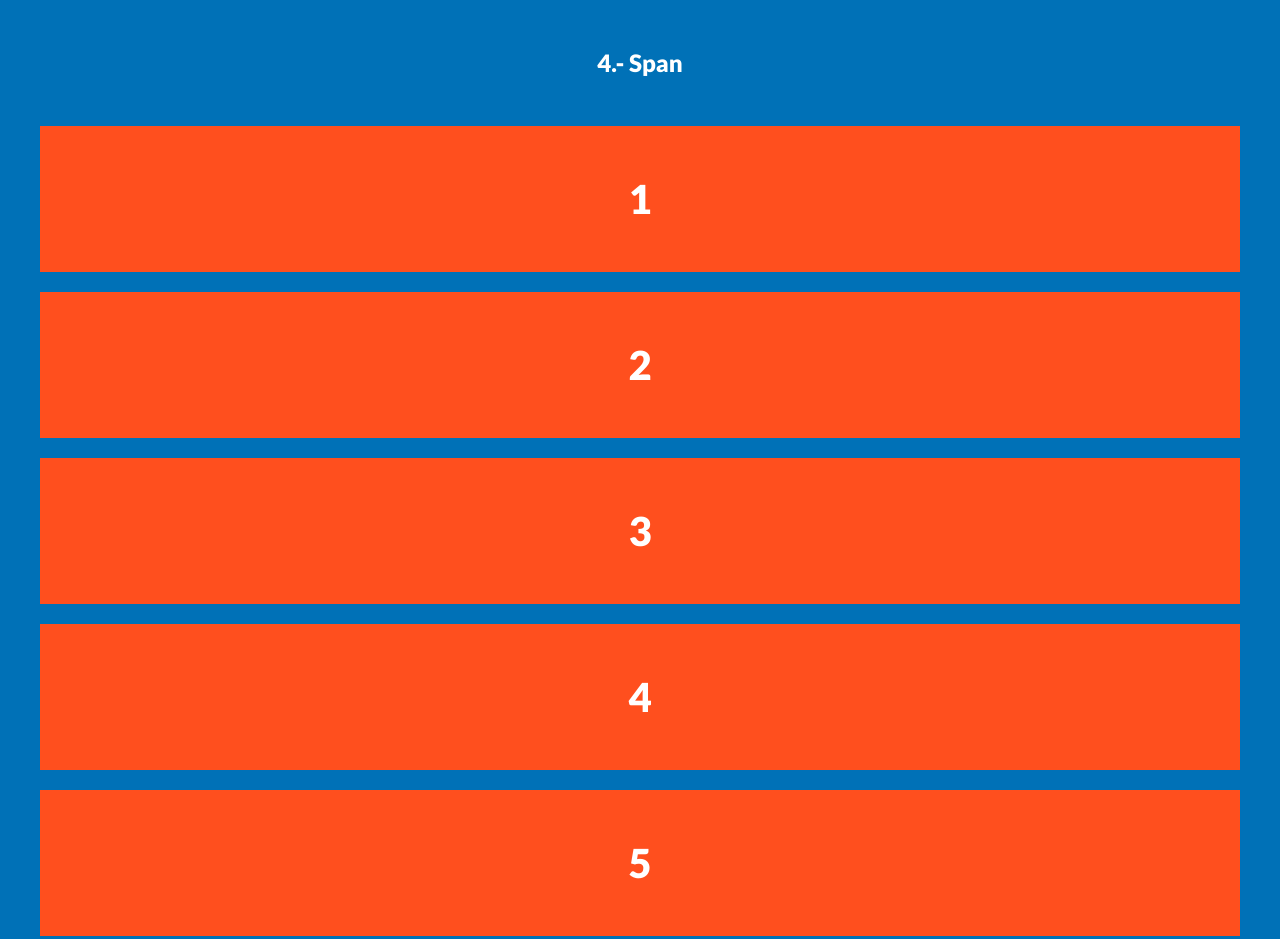
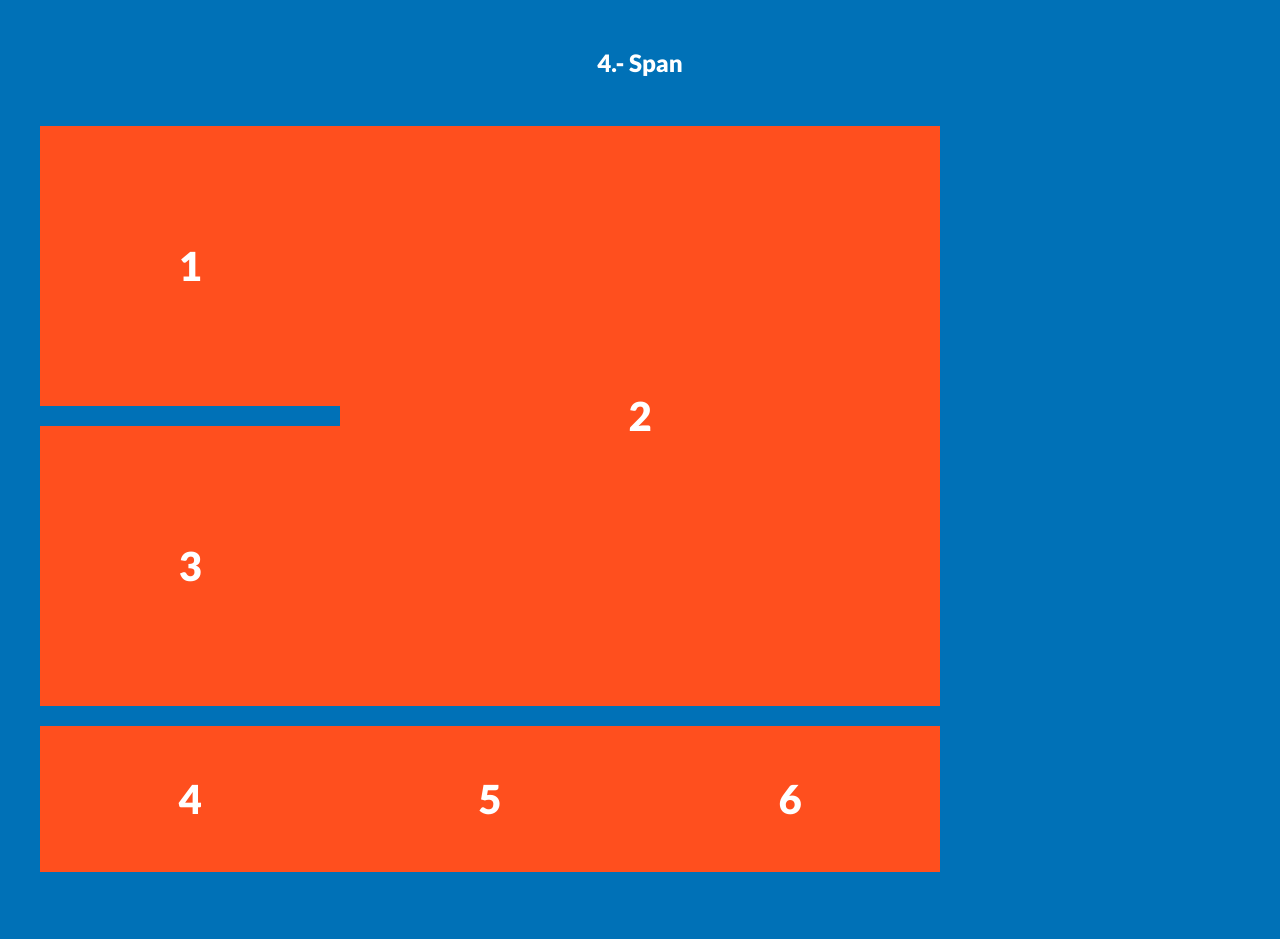
Before and after one commit to psyQore/Practica-Grid-Conceptos-Basicos, a plain HTML site: page index.html in a window 1280 px wide. Shown: the part 2220-3159 px from the top of the page. Drawn offline with Linux system fonts and the light colour scheme.

Commit message:
Ejemplo de grid span

```diff
--- a/css/style.css
+++ b/css/style.css
@@ -87,3 +87,26 @@ h2 {
 
 
 */
+
+/* 4 -  Span */
+.grid-4 {
+  display: grid;
+  grid-template-rows: repeat(2, 300px);
+  grid-template-columns: repeat(3, 300px);
+}
+.grid-4 .box:nth-child(2) {
+  grid-column: 2 / 4;
+  grid-row: 1 / 3;
+}
+
+/*
+
+      Sintaxis basica:
+      grid-column: 2 / span 2;
+      grid-row: 1 / span 2;
+
+      Sintaxis Recomendada:
+      grid-column: 2 / 4;
+      grid-row: 1 / 3;
+
+  */
```
